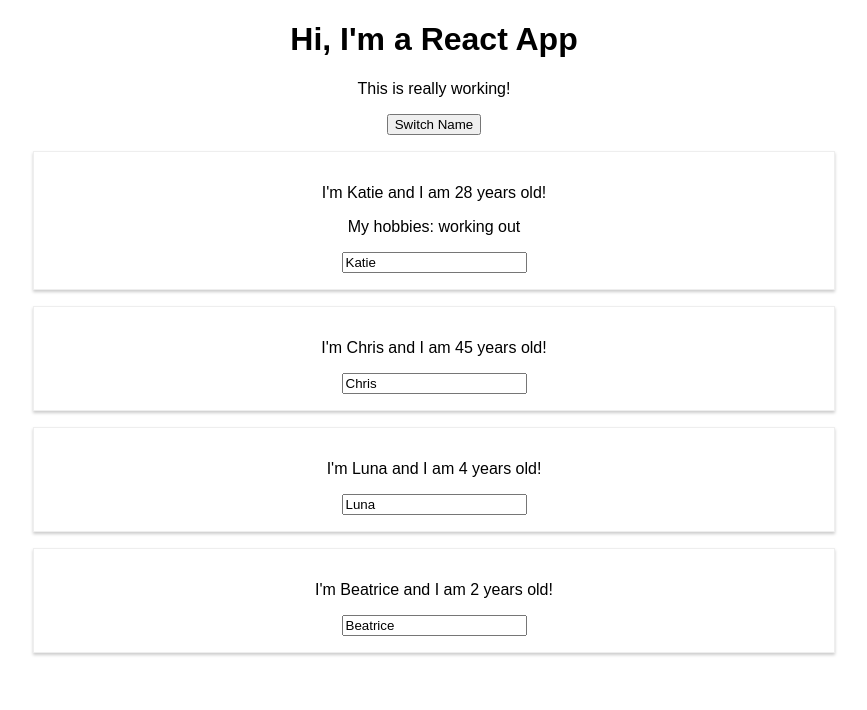
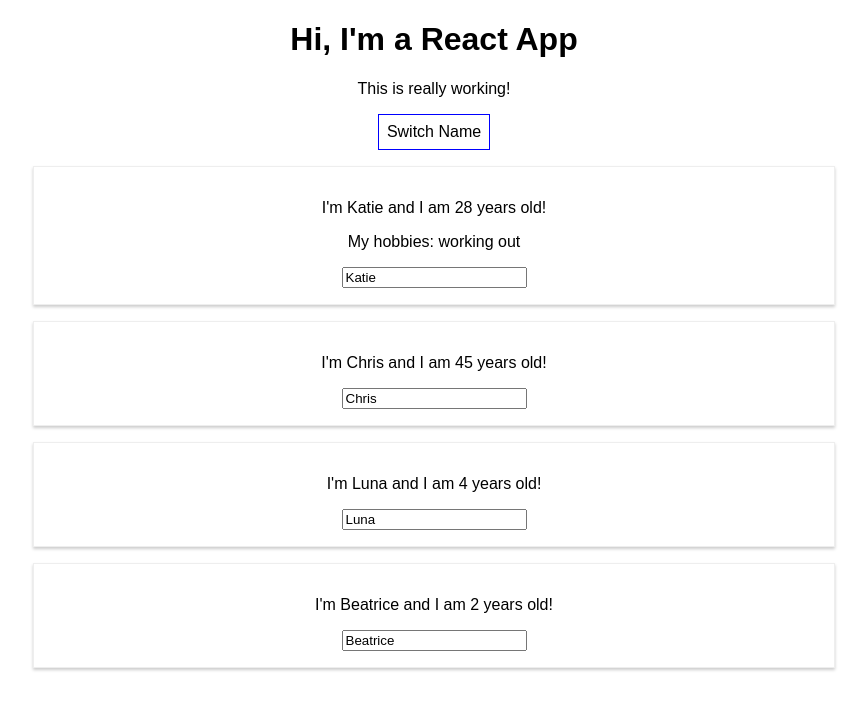
Before and after one commit to Meowsers25/react_app1, a React (Create React App) app: page / in a window 1280 px wide. Shown: the top 710 px of the page, without its empty margins (206-1073 px from the left). Built offline with nearby package versions, Linux system fonts and the light colour scheme.

Commit message:
inline styleeeeeee

```diff
--- a/src/App.js
+++ b/src/App.js
@@ -38,6 +38,14 @@
   }
 
   render() {
+    const style = {
+      backgroundColor: 'white',
+      font: 'inherit',
+      border: '1px solid blue',
+      padding: '8px',
+      cursor: 'pointer'
+    };
+
     return (
       //must use className in jsx
       //line 37 is considered inefficient
@@ -46,7 +54,9 @@
         <h1>Hi, I'm a React App</h1>
         <p>This is really working!</p>
 
-        <button onClick={() => this.switchNameHandler('Christian@#$%')}>Switch Name</button>
+        <button
+           style={style}
+           onClick={() => this.switchNameHandler('Christian@#$%')}>Switch Name</button>
 
         <Person
            name={this.state.persons[0].name}
```
